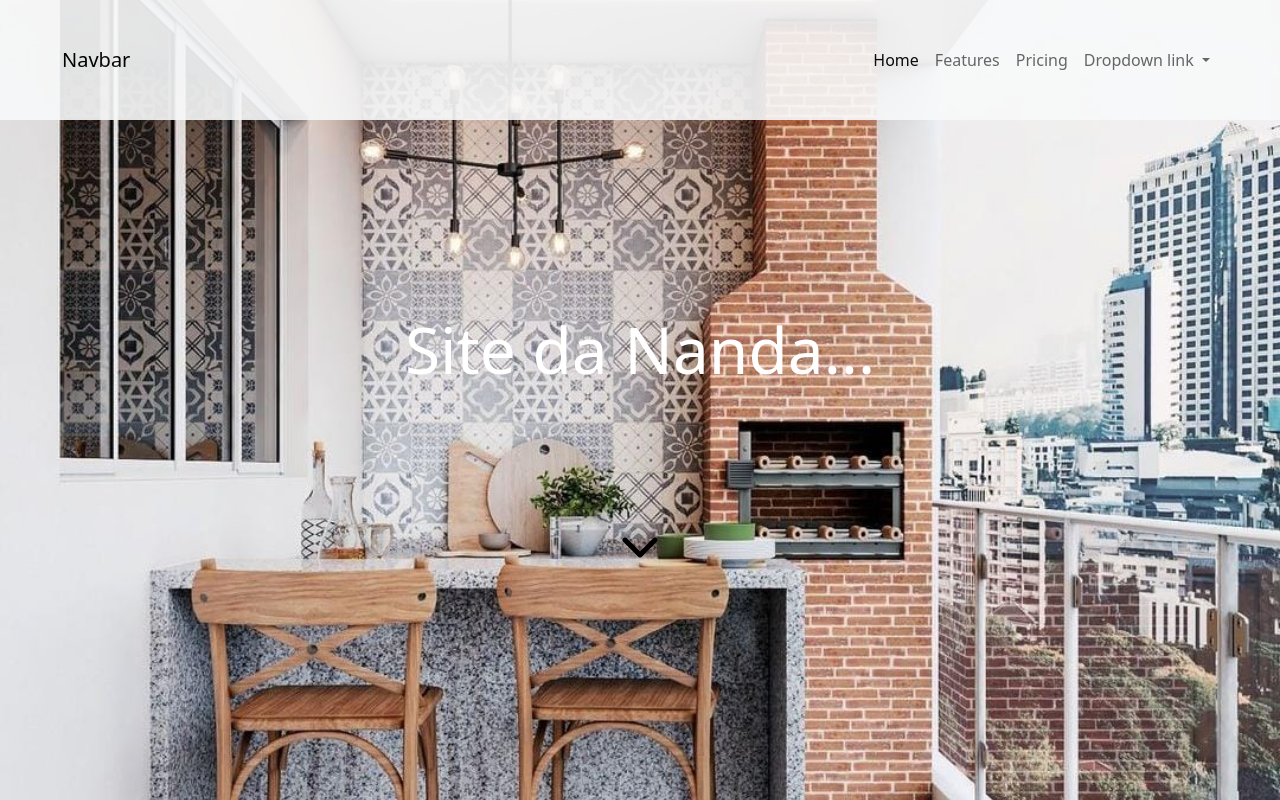
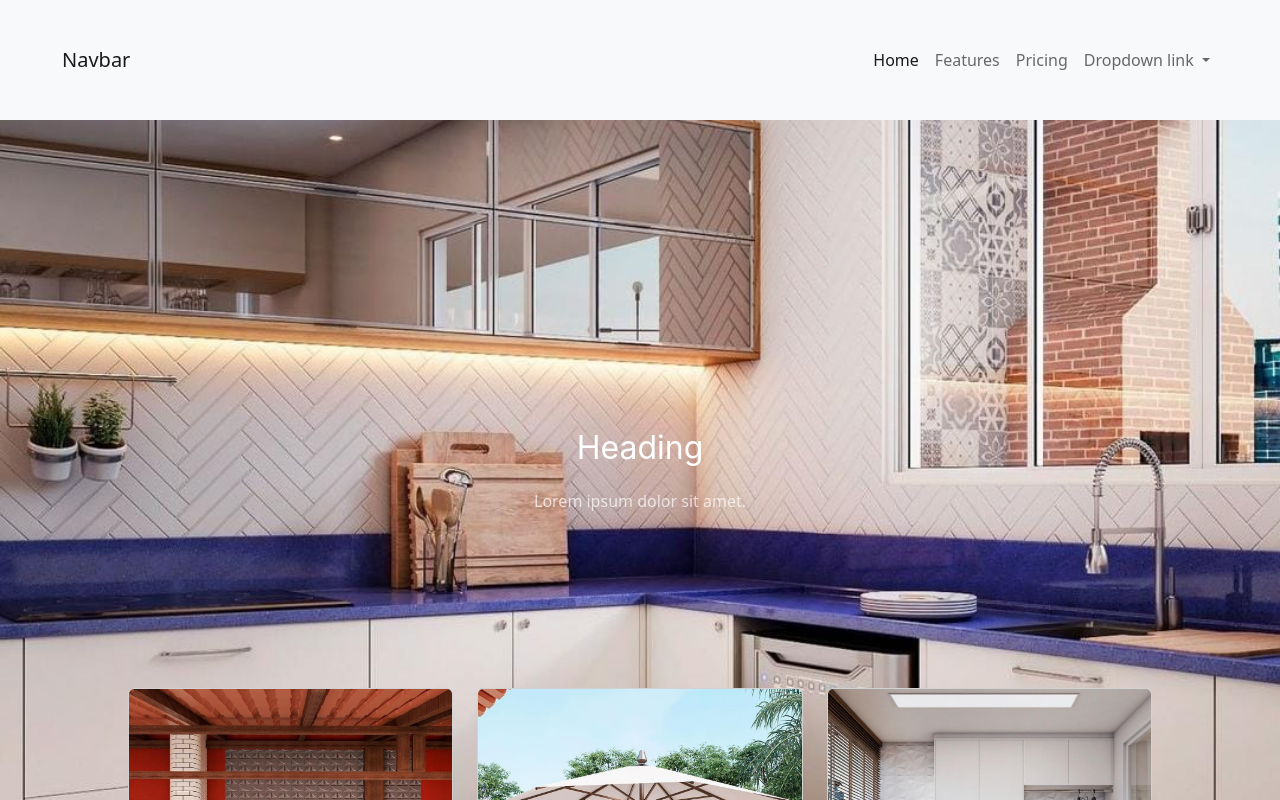
Before and after one commit to danileg09/nanda, a plain HTML site: page index.html in a window 1280 px wide. Both pictures are taken after a click on the link "Home". Shown: the top 800 px of the page. Drawn offline with nearby package versions, Linux system fonts and the light colour scheme.

Commit message:
slider-ulkit

```diff
--- a/index.html
+++ b/index.html
@@ -12,12 +12,18 @@
 
     <script src="https://cdnjs.cloudflare.com/ajax/libs/font-awesome/6.5.1/js/all.min.js"></script>
 
+    <!-- UIkit CSS -->
+<link rel="stylesheet" href="https://cdn.jsdelivr.net/npm/uikit@3.17.11/dist/css/uikit.min.css" />
+
+<!-- UIkit JS -->
+<script src="https://cdn.jsdelivr.net/npm/uikit@3.17.11/dist/js/uikit.min.js"></script>
+<script src="https://cdn.jsdelivr.net/npm/uikit@3.17.11/dist/js/uikit-icons.min.js"></script>
+
     <title>Document</title>
 </head>
 <body>
 
-    <div class="first-container">
-
+  <div style="height:70vh" uk-slideshow="animation: push; autoplay: true; autoplay-interval: 3000">
     <nav class="navbar navbar-expand-lg bg-body-tertiary custom-navbar">
       <div class="container-fluid ">
         <a class="navbar-brand custom-navbar-brand" href="#">Navbar</a>
@@ -50,14 +56,45 @@
       </div>
     </nav>
 
-        <div class="text-first-container">
-            <h1>Site da Nanda...</h1>
-            <div class="icon-down">
-              <a href="#cards"><i class="fa-solid fa-chevron-down" id="icon-down" style="color:black; font-size:40px" ></i></a>
+    <div   class="uk-position-relative uk-visible-toggle uk-light" tabindex="-1">
+
+        <ul style="height:60vh" class="uk-slideshow-items">
+            <li>
+              <div class="uk-position-cover  uk-animation-reverse uk-transform-origin-center-left">
+                <img src="./img/nanda1.jpeg" alt="" uk-cover>
+                <div class="uk-position-center uk-position-small uk-text-center">
+                  <h2 uk-slideshow-parallax="x: 100,-100">Heading</h2>
+                  <p uk-slideshow-parallax="x: 200,-200">Lorem ipsum dolor sit amet.</p>
               </div>
             </div>
+            </li>
+            <li>
+              <div class="uk-position-cover  uk-animation-reverse uk-transform-origin-top-right">
+                <img src="img/nanda2.jpeg" alt="" uk-cover>
+                <div class="uk-position-center uk-position-small uk-text-center">
+                  <h2 uk-slideshow-parallax="x: 100,-100">Heading</h2>
+                  <p uk-slideshow-parallax="x: 200,-200">Lorem ipsum dolor sit amet.</p>
+              </div>
+            </div>
+            </li>
+            <li>
+              <div class="uk-position-cover  uk-animation-reverse uk-transform-origin-bottom-left">
+                <img src="./img/nanda3.jpeg" alt="" uk-cover>
+                <div class="uk-position-center uk-position-small uk-text-center">
+                  <h2 uk-slideshow-parallax="x: 100,-100">Heading</h2>
+                  <p uk-slideshow-parallax="x: 200,-200">Lorem ipsum dolor sit amet.</p>
+              </div>
+            </div>
+            </li>
+        </ul>
 
     </div>
+
+    <ul class="uk-slideshow-nav uk-dotnav uk-flex-center uk-margin"></ul>
+
+  </div>
+
+
 
     <div class="second-container" style="margin: 10%">
       <div class="row row-cols-1 row-cols-md-3 g-4">
@@ -117,5 +154,8 @@
         </div>
       </div>
     </div>
+
+
+
 </body>
 </html>
--- a/styles/style.css
+++ b/styles/style.css
@@ -1,6 +1,6 @@
 .first-container {
     width: 100%;
-    height: 100vh;
+    height: 80vh;
     background-size: cover;
     background-position: center;
     color: #ffffff;
@@ -13,12 +13,12 @@
 
 /* Adicionando as imagens do slider como múltiplos backgrounds */
 .first-container {
-    background-image: url('../img/nanda1.jpeg');
+    /* background-image: url('../img/nanda1.jpeg'); */
     /* Adicione mais imagens conforme necessário, separando por vírgulas */
 }
 
 /* Definindo a animação de slide */
-@keyframes slide {
+/* @keyframes slide {
     0%, 25% {
         background-image: url('../img/nanda1.jpeg');
     }
@@ -31,7 +31,7 @@
     75.01%, 100% {
         background-image: url('../img/nanda1.jpeg');
     }
-}
+} */
 
 
 
```
Lines whose indentation alone changed are shown as unchanged.
